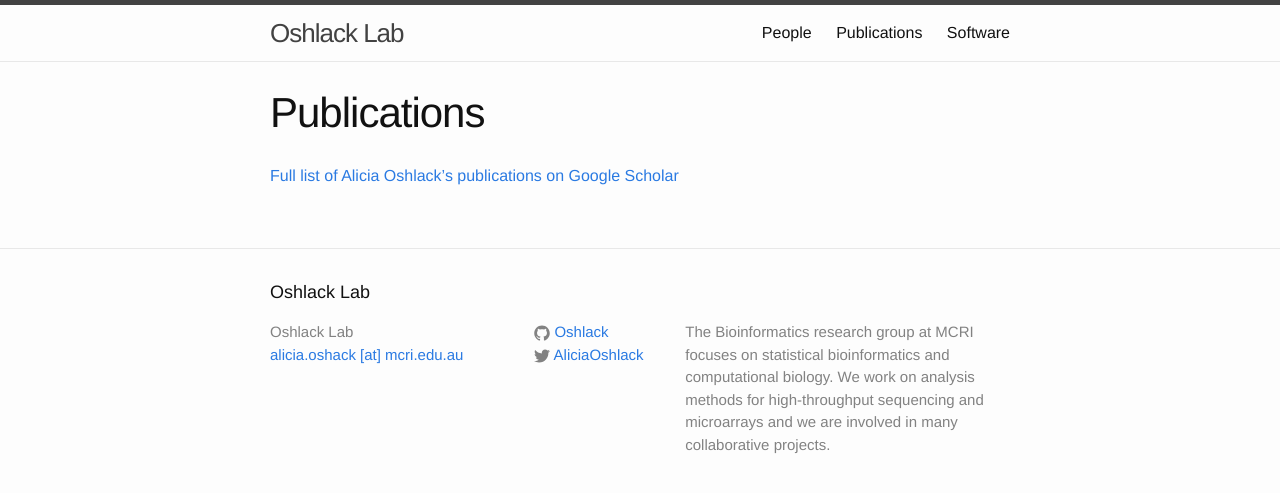
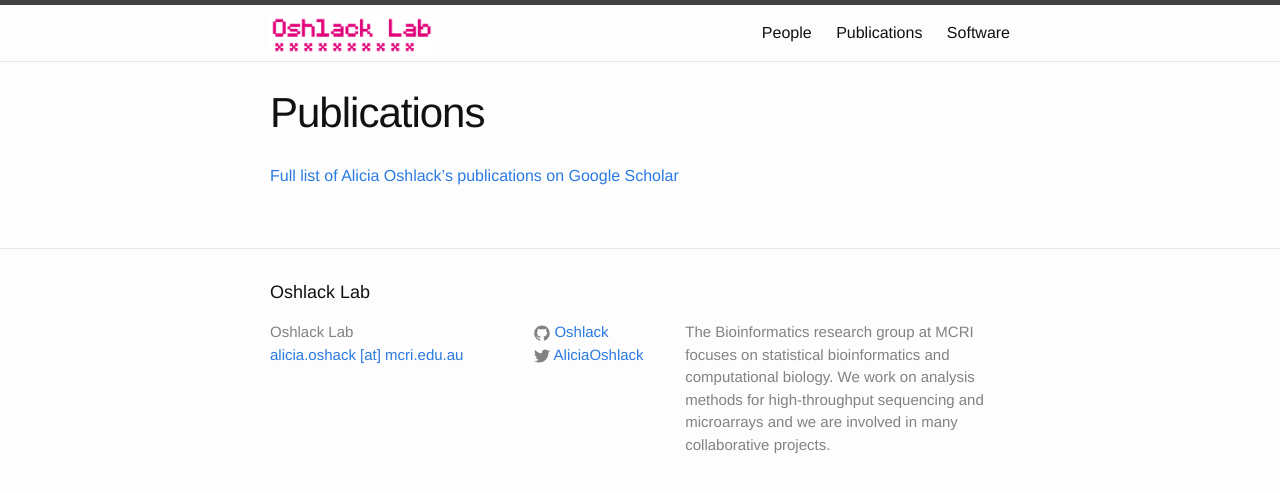
Before and after one commit to Oshlack/oshlack.github.io, a Jekyll site: the page built from publications.md, in a window 1280 px wide. Shown: the top 493 px of the page. Built offline with Jekyll 4.4.1, drawn with Linux system fonts in a browser that asks for light colours.

Commit message:
Add logo and resize banner

```diff
--- a/_includes/header.html
+++ b/_includes/header.html
@@ -2,7 +2,7 @@
 
   <div class="wrapper">
 
-    <a class="site-title" href="{{ site.baseurl }}/">{{ site.title }}</a>
+    <a class="site-title" href="{{ site.baseurl }}/"><img src="/images/logo_cropped.png" height="40"/></a>
 
     <nav class="site-nav">
       <a href="#" class="menu-icon">
```
Also changed, not shown: images/logo.png (added), images/logo_cropped.png (added), 1 other file.
